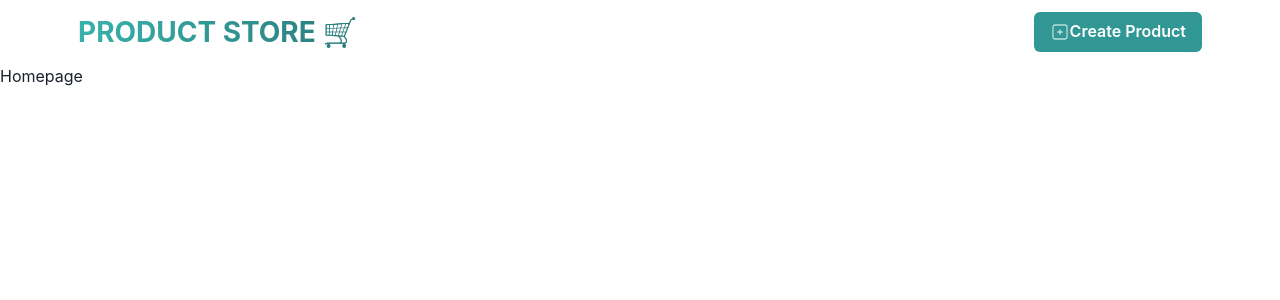
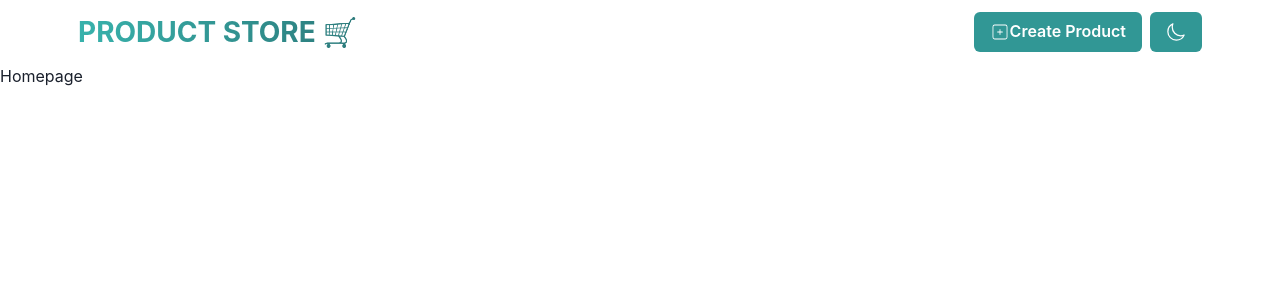
Before and after one commit to Smodius/Mern-Product-Website, a React (Vite) app in the folder frontend/: page / in a window 1280 px wide. Shown: the top 300 px of the page. Built offline with nearby package versions, Linux system fonts and the light colour scheme.

Commit message:
refactor: clean up Navbar component and restore color mode toggle functionality

```diff
--- a/frontend/src/components/ui/Navbar.jsx
+++ b/frontend/src/components/ui/Navbar.jsx
@@ -1,9 +1,12 @@
 import React from 'react'
 import { Box, Button, Container, Flex,Text,Link, HStack } from '@chakra-ui/react'
 import { CiSquarePlus } from "react-icons/ci"
+import { IoMoonOutline } from "react-icons/io5"
+import { useColorMode } from '@chakra-ui/react'
+import { MdOutlineWbSunny } from "react-icons/md"
 
 const Navbar = () => {
-// const { colorMode, toggleColorMode } = useColorMode()
+const { colorMode, toggleColorMode } = useColorMode()
   return (
     <Container maxW={"1140px"} px="2">
         <Flex h={16} alignItems={"center"} justifyContent={"space-between"} flexDirection={{base:"column", sm:"row"}}>
@@ -18,16 +21,15 @@ const Navbar = () => {
 					<Link to={"/"}>Product Store 🛒</Link>
 				</Text>
 
-                <HStack spacing ={2} alignItems={"center"}>
+                <HStack spacing={2} alignItems={"center"}>
                     <Link to={"/create"}>
                         <Button colorScheme={"teal"} variant={"solid"}>
                             <CiSquarePlus fontSize={20} /> Create Product
                         </Button>
-                        {/* <Button onClick={toggleColorMode} colorScheme={"teal"} variant={"solid"}>
-                            <CiSquarePlus fontSize={20} />
-                            {colorMode === "light" ? "Dark" : "Light"} Mode
-                        </Button>  */}
                     </Link>
+                        <Button onClick={toggleColorMode} colorScheme={"teal"} variant={"solid"}>
+                            {colorMode === "light" ? <IoMoonOutline fontSize={20} /> : <MdOutlineWbSunny fontSize={20}/>}
+                        </Button>
                 </HStack>
         </Flex>
     </Container>
```
